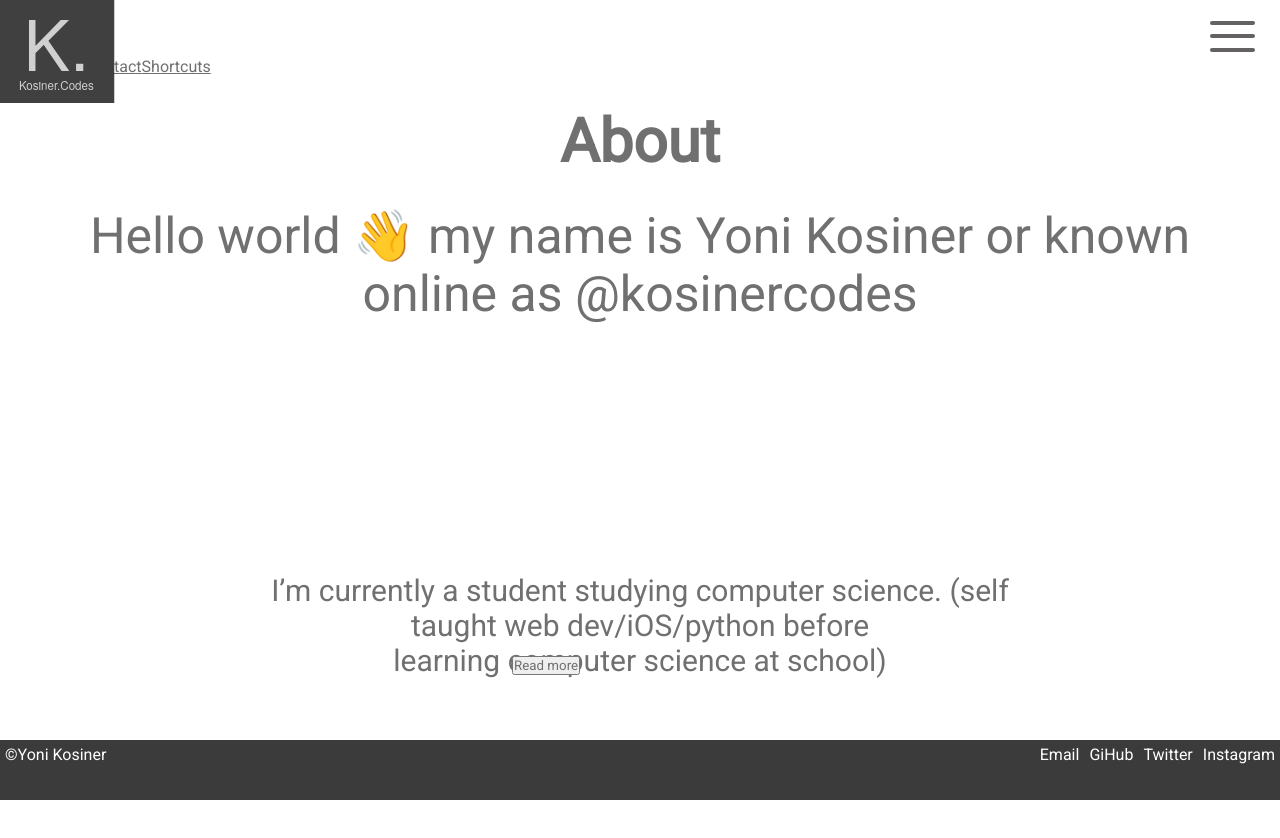
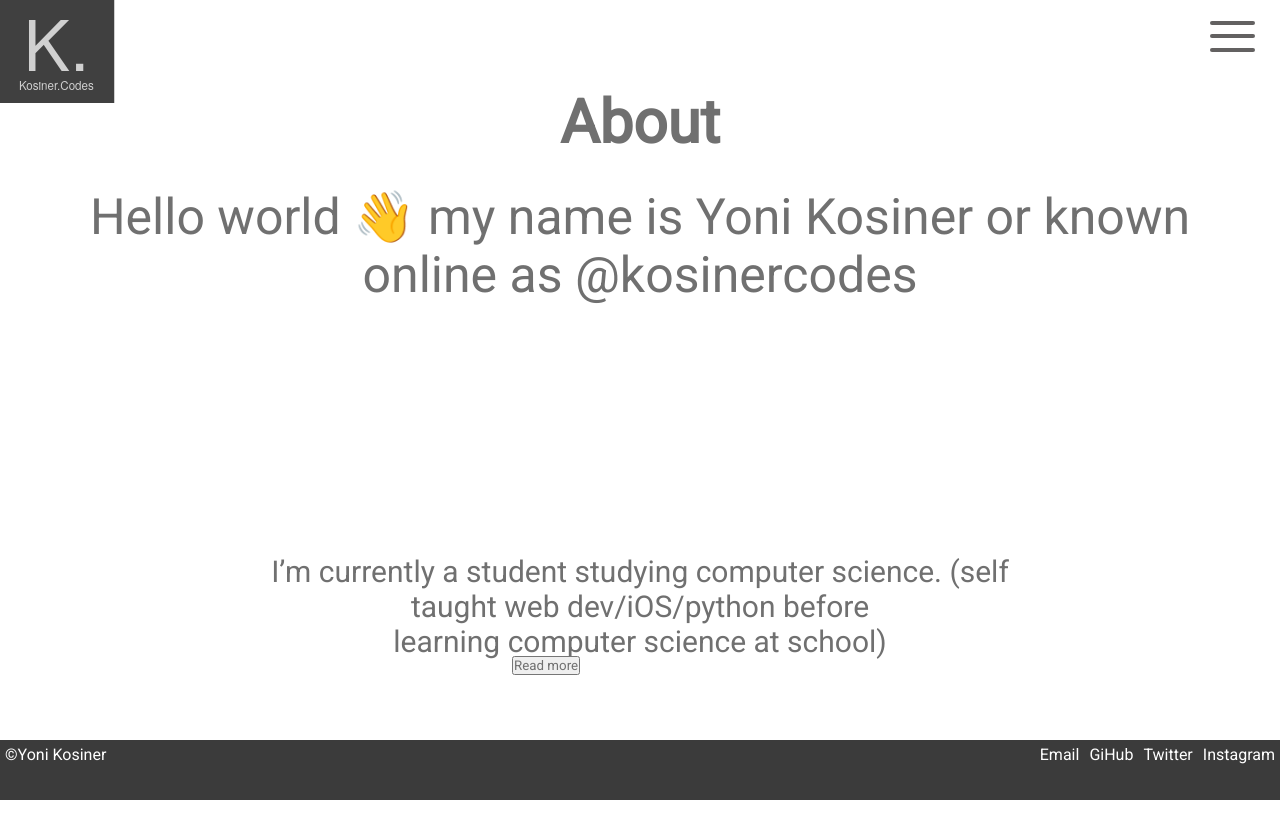
Before and after one commit to skykosiner/Portolfio-react, a React (Create React App) app: page /About in a window 1280 px wide. Shown: the top 838 px of the page. Built offline with nearby package versions, Linux system fonts and the light colour scheme.

Commit message:
isntall commit

```diff
--- a/src/Components/Menu/Menu.component.jsx
+++ b/src/Components/Menu/Menu.component.jsx
@@ -15,11 +15,11 @@ function Menu() {
                 <br /><span></span>
                 <br /><span></span>
             </div>
-            <div className="slide" className={isShowing ? "menu-show" : ""}>
+            <div className="slide" id={isShowing ? "menu-show" : ""}>
                 <a href="/">Home</a>
-                <a href="/about">About</a>
-                <a href="/contact">Contact</a>
-                <a href="/Shortcuts">Shortcuts</a>
+                <br /><a href="/about">About</a>
+                <br /><a href="/contact">Contact</a>
+                <br /><a href="/Shortcuts">Shortcuts</a>
             </div>
         </div>
     );
--- a/src/Components/Menu/menu.scss
+++ b/src/Components/Menu/menu.scss
@@ -1,6 +1,6 @@
 @import '../../styles/Color';
 // Outside of hamburger menu
-.menu-show{
+#menu-show{
     display: block;
 }
 span{
@@ -36,7 +36,14 @@ span:nth-child(3){
 }
 // Inside menu
 .slide{
+    display: none;
     position: absolute;
+    letter-spacing: 5px;
     right: 5%;
-    color: black;
+    color: #ffffff;
+    background-color: #636161;
 }
+.slide a {
+    color: #ffffff;
+    text-decoration: none;
+}
--- a/src/Home.js
+++ b/src/Home.js
@@ -1,4 +1,4 @@
-import React from 'react';
+import React, { useState } from 'react';
 import './styles/home.scss';
 // Import logo
 import logo from './images/Logo.svg';
@@ -15,10 +15,17 @@ import me from './images/me.jpg'
 import Footer from './Components/Footer/Footer.component.jsx';
 
 function Home() {
+
+    const [isShowing, toggle] = useState(false)
+
+    function menu() {
+        toggle(!isShowing)
+    }
+
     return (
         <div className="app">
-            <Menu />
-            <div id="all">
+            <div id={isShowing ? "menu-show" : ""}>
+                <Menu />
                 {/* Logo */}
                 <img alt="" className="logo" src={logo} width="139px" height="116px"></img>
                 {/* Image of me */}
--- a/src/styles/App.scss
+++ b/src/styles/App.scss
@@ -1,2 +1,5 @@
 @import 'global.scss';
 @import '_fonts.scss';
+*{
+
+}
--- a/src/styles/home.scss
+++ b/src/styles/home.scss
@@ -1,5 +1,8 @@
 @import 'global.scss';
 @import '_fonts.scss';
+*{
+  box-sizing: border-box;
+}
 // Logo
 .logo{
   position: absolute;
```
